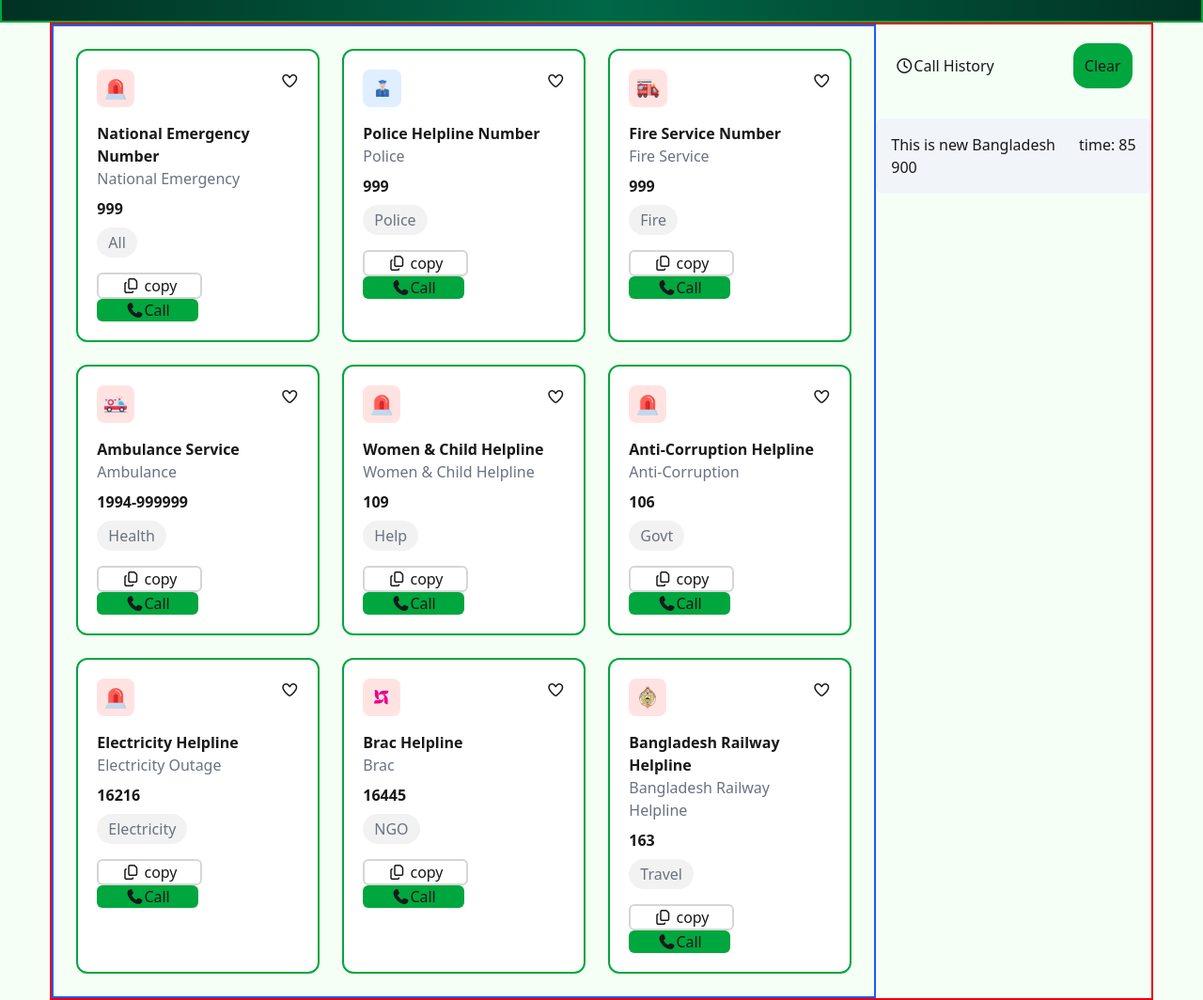
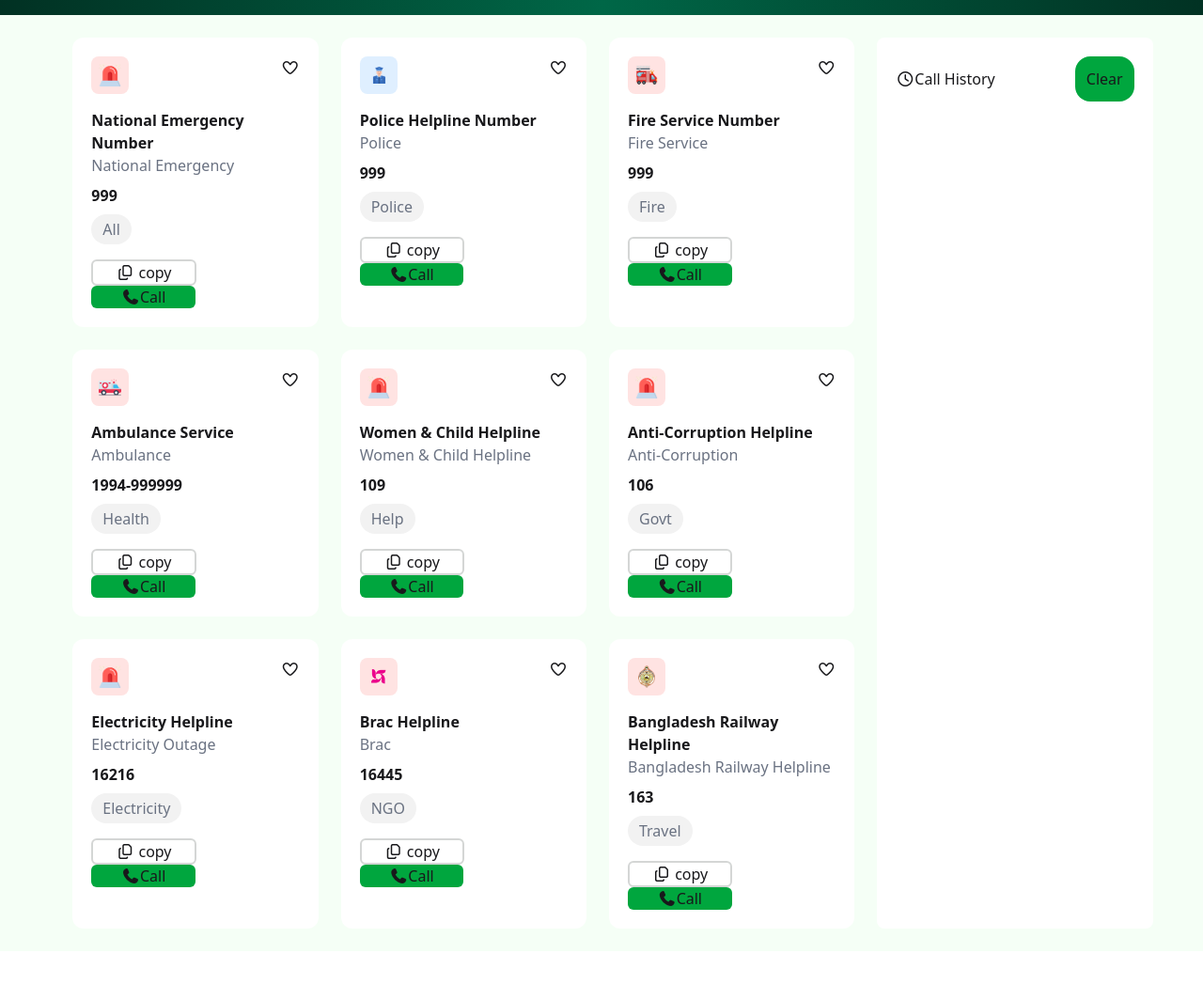
Before and after one commit to munna7487/B12-A5-Emergency-Hotline, a plain HTML site: page index.html in a window 1280 px wide. Shown: the part 300-1364 px from the top of the page at 94% size. After the commit the page ends 1312 px from the top, so only its background shows below. Drawn offline with nearby package versions, Linux system fonts and the light colour scheme.

Commit message:
almost done

```diff
--- a/home.js
+++ b/home.js
@@ -54,7 +54,7 @@ const helpline=document.getElementsByClassName('help-line')
         document.getElementById('coin').innerText = newcoin;
 
 
-        const cartcontainer=document.getElementById('card-sleep');
+        const cartcontainer=document.getElementById('cards-container');
         const newcard=document.createElement("div")
         newcard.innerHTML=`
          <div class="recive flex justify-between p-4 bg-slate-100 rounded-lg my-3">
@@ -72,3 +72,7 @@ const helpline=document.getElementsByClassName('help-line')
         cartcontainer.append(newcard)
     });
 }
+document.getElementById("clear-btn").addEventListener('click', function() {
+    const cardsContainer = document.getElementById("cards-container");
+    cardsContainer.innerHTML = "";
+});
--- a/index.html
+++ b/index.html
@@ -14,7 +14,7 @@
 
 <body>
     <header>
-        <div class="border-2 border-red-600 h-[60px] flex justify-between items-center p-10 bg-white">
+        <div class=" h-[60px] flex justify-between items-center p-10 bg-white">
             <div class="left-side  h-[30px] flex gap-1 items-center ">
                 <img class="h-10" src="./assets/logo.png" alt="">
                 <h1 class="text-[#006747] font-bold"> Emergency <br>Service</h1>
@@ -37,7 +37,7 @@
     </header>
     <main>
         <section
-            class="bannner border-2 border-green-600 p-6 bg-gradient-to-r from-[#013123] via-[#006747] to-[#013223] text-white">
+            class="bannner p-6 bg-gradient-to-r from-[#013123] via-[#006747] to-[#013223] text-white">
             <div class="flex justify-center ">
                 <div>
                     <img class="h-20 " src="./assets/logo.png" alt="">
@@ -51,10 +51,10 @@
         </section>
 
         <section class="card-section bg-[#F5FFF6]">
-            <div class="card-container border-2 border-red-600  grid grid-cols-12 w-11/12 mx-auto ">
-                <div class=" left border-2 border-blue-600  col-span-9 grid grid-cols-3 gap-6 p-6">
+            <div class="card-container   grid grid-cols-12 w-11/12 mx-auto ">
+                <div class=" left  col-span-9 grid grid-cols-3 gap-6 p-6">
 
-                    <div class="border-2 border-green-600 bg-white p-5 rounded-xl">
+                    <div class=" bg-white p-5 rounded-xl">
                         <div class="flex justify-between">
                             <img class="h-10 bg-[#FFE3E2] p-2 rounded-lg" src="./assets/emergency.png" alt="">
                             <p class="love"><i class="fa-regular fa-heart"></i></p>
@@ -74,7 +74,7 @@
                                     class="fa-solid fa-phone"></i>Call</button>
                         </div>
                     </div>
-                    <div class="border-2 border-green-600 bg-white p-5 rounded-xl">
+                    <div class=" bg-white p-5 rounded-xl">
                         <div class="flex justify-between">
                             <img class="h-10 bg-[#DFEFFF] p-2 rounded-lg" src="./assets/police.png" alt="">
                             <p class="love"><i class="fa-regular fa-heart"></i></p>
@@ -94,7 +94,7 @@
                                     class="fa-solid fa-phone"></i>Call</button>
                         </div>
                     </div>
-                    <div class="border-2 border-green-600 bg-white p-5 rounded-xl">
+                    <div class=" bg-white p-5 rounded-xl">
                         <div class="flex justify-between">
                             <img class="h-10 bg-[#FFE3E2] p-2 rounded-lg" src="./assets/fire-service.png" alt="">
                             <p class="love"><i class="fa-regular fa-heart"></i></p>
@@ -114,7 +114,7 @@
                                     class="fa-solid fa-phone"></i>Call</button>
                         </div>
                     </div>
-                    <div class="border-2 border-green-600 bg-white p-5 rounded-xl">
+                    <div class=" bg-white p-5 rounded-xl">
                         <div class="flex justify-between">
                             <img class="h-10 bg-[#FFE3E2] p-2 rounded-lg" src="./assets/ambulance.png" alt="">
                             <p class="love"><i class="fa-regular fa-heart"></i></p>
@@ -134,7 +134,7 @@
                                     class="fa-solid fa-phone"></i>Call</button>
                         </div>
                     </div>
-                    <div class="border-2 border-green-600 bg-white p-5 rounded-xl">
+                    <div class=" bg-white p-5 rounded-xl">
                         <div class="flex justify-between">
                             <img class="h-10 bg-[#FFE3E2] p-2 rounded-lg" src="./assets/emergency.png" alt="">
                             <p class="love"><i class="fa-regular fa-heart"></i></p>
@@ -154,7 +154,7 @@
                                     class="fa-solid fa-phone"></i>Call</button>
                         </div>
                     </div>
-                    <div class="border-2 border-green-600 bg-white p-5 rounded-xl">
+                    <div class=" bg-white p-5 rounded-xl">
                         <div class="flex justify-between">
                             <img class="h-10 bg-[#FFE3E2] p-2 rounded-lg" src="./assets/emergency.png" alt="">
                             <p class="love"><i class="fa-regular fa-heart"></i></p>
@@ -174,7 +174,7 @@
                                     class="fa-solid fa-phone"></i>Call</button>
                         </div>
                     </div>
-                    <div class="border-2 border-green-600 bg-white p-5 rounded-xl">
+                    <div class=" bg-white p-5 rounded-xl">
                         <div class="flex justify-between">
                             <img class="h-10 bg-[#FFE3E2] p-2 rounded-lg" src="./assets/emergency.png" alt="">
                             <p class="love"><i class="fa-regular fa-heart"></i></p>
@@ -194,7 +194,7 @@
                                     class="fa-solid fa-phone"></i>Call</button>
                         </div>
                     </div>
-                    <div class="border-2 border-green-600 bg-white p-5 rounded-xl">
+                    <div class=" bg-white p-5 rounded-xl">
                         <div class="flex justify-between">
                             <img class="h-10 bg-[#FFE3E2] p-2 rounded-lg" src="./assets/brac.png" alt="">
                             <p class="love"><i class="fa-regular fa-heart"></i></p>
@@ -214,7 +214,7 @@
                                     class="fa-solid fa-phone"></i>Call</button>
                         </div>
                     </div>
-                    <div class="border-2 border-green-600 bg-white p-5 rounded-xl">
+                    <div class=" bg-white p-5 rounded-xl">
                         <div class="flex justify-between">
                             <img class="h-10 bg-[#FFE3E2] p-2 rounded-lg" src="./assets/Bangladesh-Railway.png" alt="">
                             <p class="love"><i class="fa-regular fa-heart"></i></p>
@@ -236,26 +236,14 @@
                     </div>
 
                 </div>
-                <div id="card-sleep" class="danpash ar div  right  h-72 col-span-3">
+                <div id="  card-sleep" class="  danpash ar div  right  h-72 col-span-3  bg-white my-6 rounded-lg h-auto">
                     <div>
                         <div class="   flex justify-between   p-5 items-center">
                             <p><i class="fa-regular fa-clock"></i>Call History</p>
-                            <button class="bg-[#00A63E] p-3 rounded-2xl  ">Clear</button>
+                            <button id="clear-btn" class="bg-[#00A63E] p-3 rounded-2xl  ">Clear</button>
                         </div>
                     </div>
-
-                    <div class="recive flex justify-between p-4 bg-slate-100 rounded-lg my-3">
-                        <div>
-                            <h1>This is new Bangladesh</h1>
-                            <p>900</p>
-                        </div>
-                        <div>
-                            <p>time: 85</p>
-                        </div>
-                    </div>
-
-
-
+                    <div id="cards-container"></div>
                 </div>
             </div>
         </section>
```
